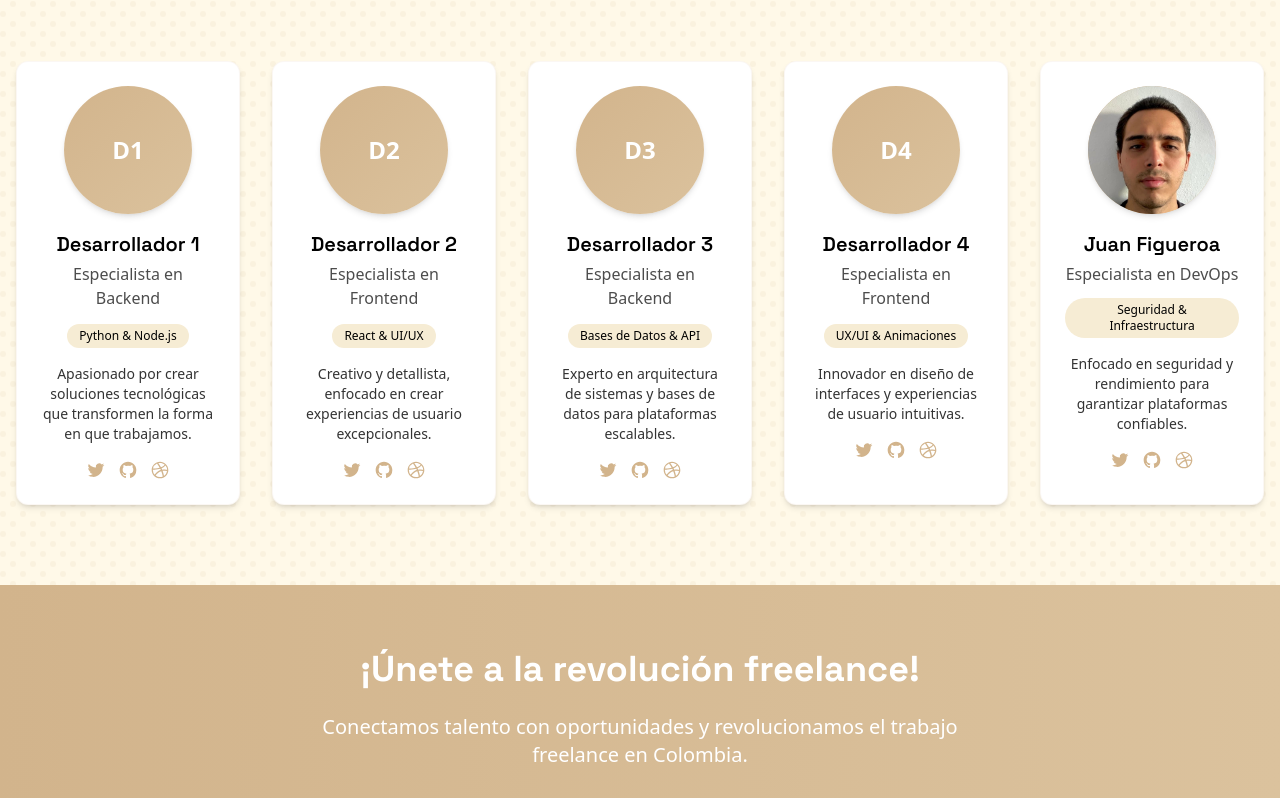
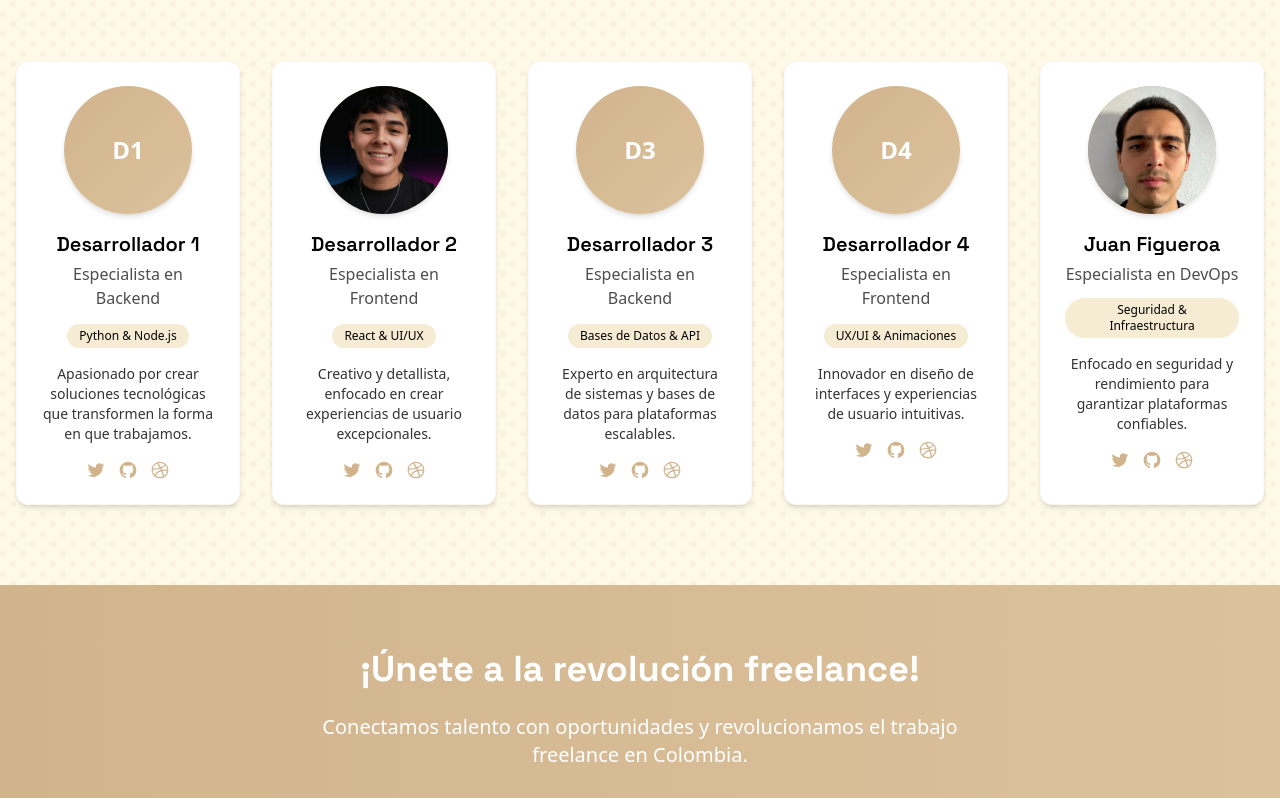
Before and after one commit to AtexDEPR/camello, a plain HTML site: page index.html in a window 1280 px wide. Shown: the part 4943-5741 px from the top of the page. Drawn offline with nearby package versions, Linux system fonts and the light colour scheme.

Commit message:
Add Paisa's pic

```diff
--- a/index.html
+++ b/index.html
@@ -1147,7 +1147,9 @@
                     <!-- Developer image placeholder -->
                     <div class="w-32 h-32 bg-gradient-to-br from-camel-tan to-camel-goldenBeige rounded-full mx-auto mb-4 flex items-center justify-center text-camel-white font-bold shadow-md relative overflow-hidden group-hover:scale-105 transition-transform duration-300">
                         <div class="absolute inset-0 bg-circuit-pattern opacity-20"></div>
-                        <span class="relative z-10 text-2xl">D2</span>
+                        <span class="relative z-10 text-2xl">
+                            <img src="./fotos_facheras/paisa.jpeg" alt="">
+                        </span>
                     </div>
                     <h3 class="text-xl font-semibold text-camel-black mb-1">Desarrollador 2</h3>
                     <p class="text-camel-black/70 mb-3">Especialista en Frontend</p>
```
Also changed, not shown: fotos_facheras/paisa.jpeg (added).
